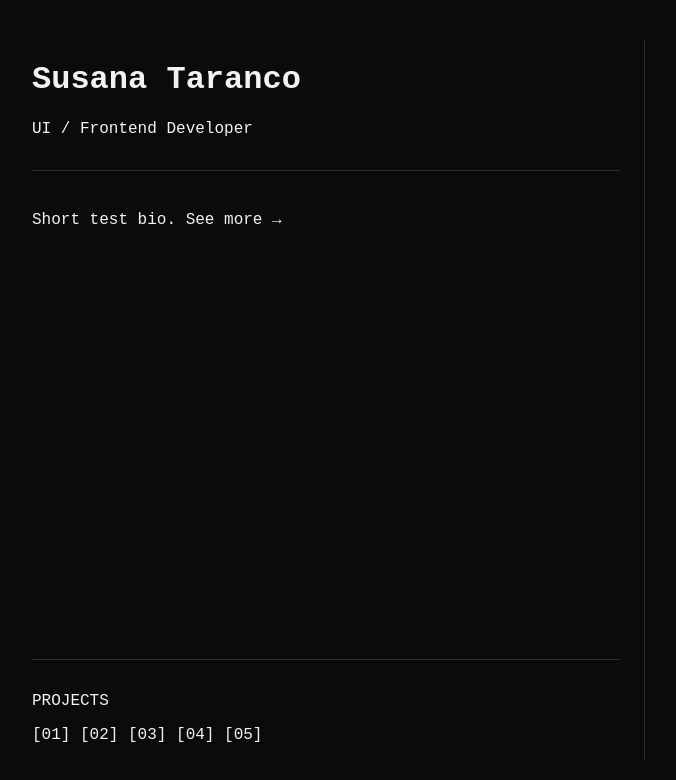
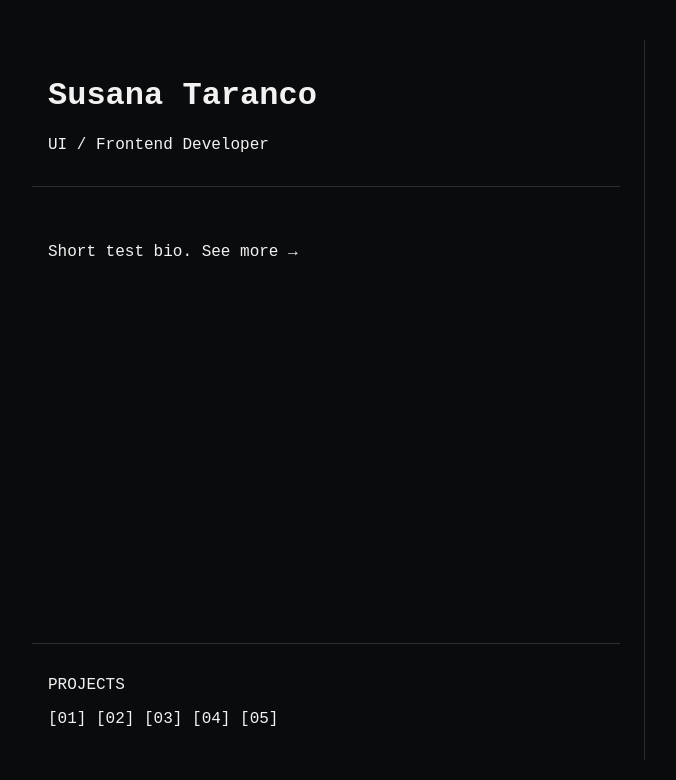
Before and after one commit to susanataranco/uidev, a React (Vite) app: page / in a window 1280 px wide. Shown: the top 780 px of the page, without its empty margins (8-684 px from the left). Built offline with nearby package versions, Linux system fonts and the light colour scheme; a web font is replaced by a local one.

Commit message:
reusable Panel component created

```diff
--- /dev/null
+++ b/src/components/Panel.tsx
@@ -0,0 +1,20 @@
+import styled from 'styled-components'
+
+interface PanelProps {
+    borderTop?: boolean
+    borderBottom?: boolean
+    borderLeft?: boolean
+    borderRight?: boolean
+}
+
+export const Panel = styled.div<PanelProps>`
+  border-top: ${({ theme, borderTop }) =>
+    borderTop ? `1px solid ${theme.colors.line}` : 'none'};
+  border-bottom: ${({ theme, borderBottom }) =>
+    borderBottom ? `1px solid ${theme.colors.line}` : 'none'};
+  border-left: ${({ theme, borderLeft }) =>
+    borderLeft ? `1px solid ${theme.colors.line}` : 'none'};
+  border-right: ${({ theme, borderRight }) =>
+    borderRight ? `1px solid ${theme.colors.line}` : 'none'};
+  padding: ${({ theme }) => theme.spacing(2)};
+`
--- a/src/pages/Home.tsx
+++ b/src/pages/Home.tsx
@@ -1,22 +1,24 @@
 import styled from 'styled-components'
+import {Panel} from "../components/Panel.tsx";
 export default function Home() {
     return (
         <HomeGrid>
-            <Identity>
+            <Panel style={{ gridArea: 'identity' }} borderBottom>
                 <h1>Susana Taranco</h1>
                 <p>UI / Frontend Developer</p>
-            </Identity>
+            </Panel>
 
-            <Bio>
-                <p>Short test bio. See more →</p>
-            </Bio>
+            <Panel style={{ gridArea: 'bio' }}>
+                    <p>Short test bio. See more →</p>
+                </Panel>
 
-            <Projects>
-                <p>PROJECTS</p>
-                <p>[01] [02] [03] [04] [05]</p>
-            </Projects>
+                <Panel style={{ gridArea: 'projects' }} borderTop>
+                    <p>PROJECTS</p>
+                    <p>[01] [02] [03] [04] [05]</p>
+                </Panel>
 
-            <AvatarSlot />
+                <Panel style={{ gridArea: 'avatar' }} borderLeft />
+
         </HomeGrid>
     )
 }
@@ -34,24 +36,3 @@ const HomeGrid = styled.div`
     padding: 40px;
     gap: 24px;
 `
-
-const Identity = styled.div`
-  grid-area: identity;
-  border-bottom: 1px solid ${({ theme }) => theme.colors.line};
-  padding-bottom: 16px;
-`
-
-const Bio = styled.div`
-  grid-area: bio;
-`
-
-const Projects = styled.div`
-  grid-area: projects;
-  border-top: 1px solid ${({ theme }) => theme.colors.line};
-  padding-top: 16px;
-`
-
-const AvatarSlot = styled.div`
-  grid-area: avatar;
-  border-left: 1px solid ${({ theme }) => theme.colors.line};
-`
```
